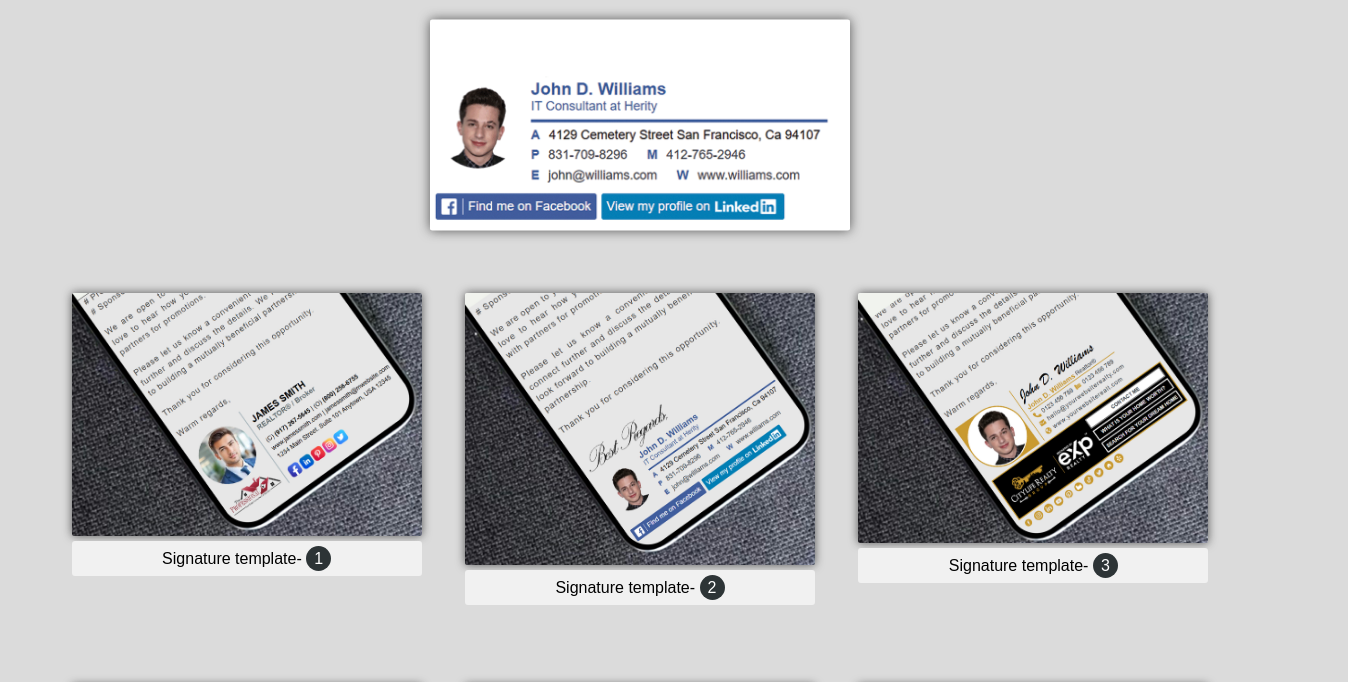
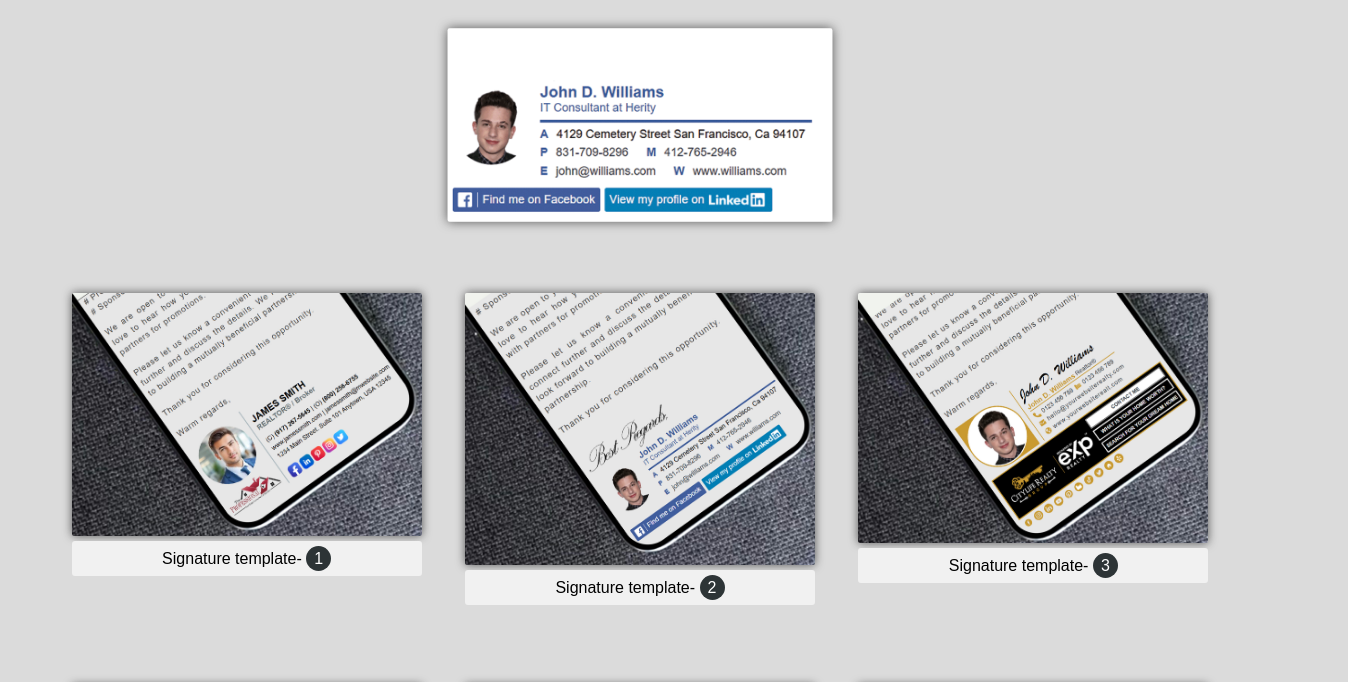
Before and after one commit to sojibahammed/emailsignature, a plain HTML site: page index.html in a window 1280 px wide. In both pictures the pointer is over the element 640 px from the left and 167 px from the top of the page. Shown: the part 42-724 px from the top of the page, 1348 px wide, since content can reach past the window. Drawn offline with Linux system fonts and the light colour scheme.

Commit message:
Update style.css

```diff
--- a/style.css
+++ b/style.css
@@ -47,7 +47,7 @@ img{
 }
 
 div.col:hover{
-   transform: scale(1.2);
+   transform: scale(1.1);
 }
 .marker{
    border-radius: 50%;
@@ -77,7 +77,7 @@ span{
       max-width: 300px;
    }
    div.col:hover{
-      transform: scale(1.2);
+      transform: scale(1.1);
    }
    h1{
       text-align: center;
@@ -101,7 +101,7 @@ span{
       max-width: 340px;
    }
    div.col:hover{
-      transform: scale(1.2);
+      transform: scale(1.1);
    }
    h1{
       text-align: center;
@@ -125,7 +125,7 @@ span{
       max-width: 350px;
    }
    div.col:hover{
-      transform: scale(1.2);
+      transform: scale(1.1);
    }
    h1{
       text-align: center;
```
